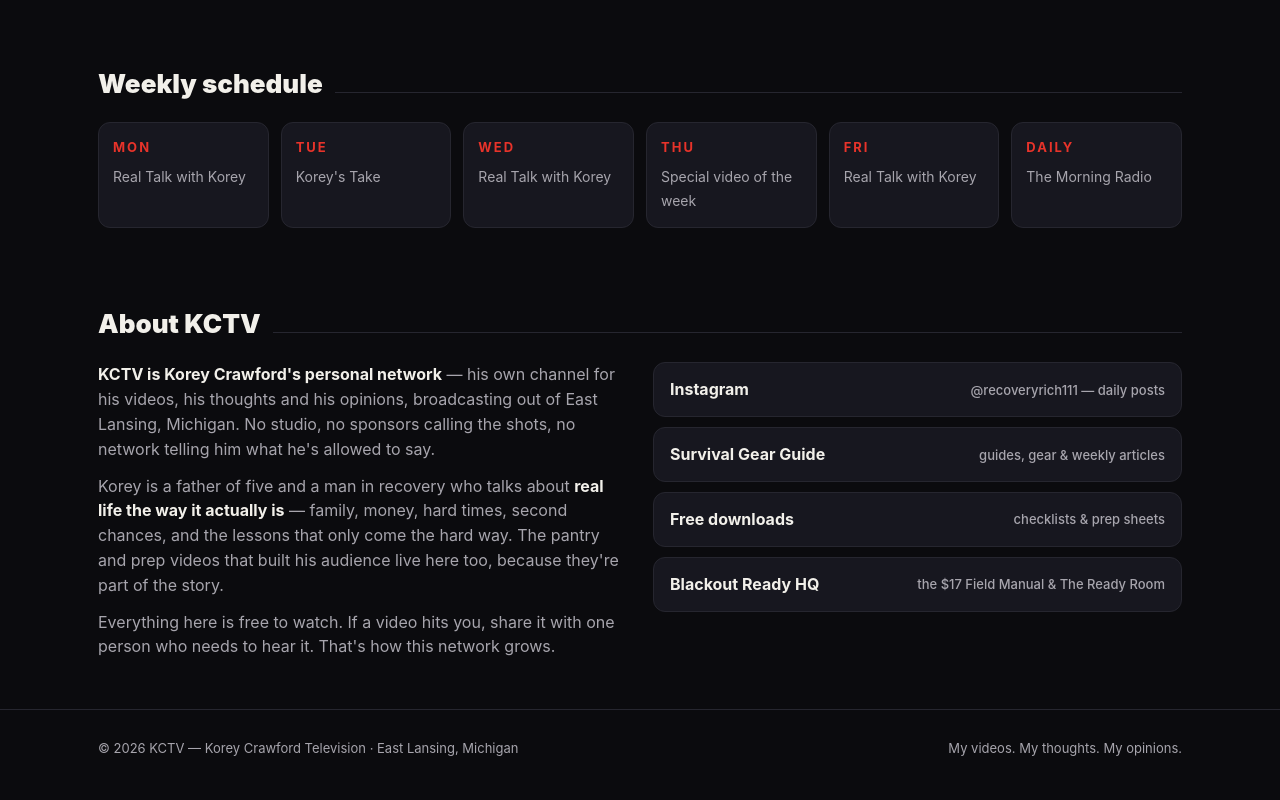
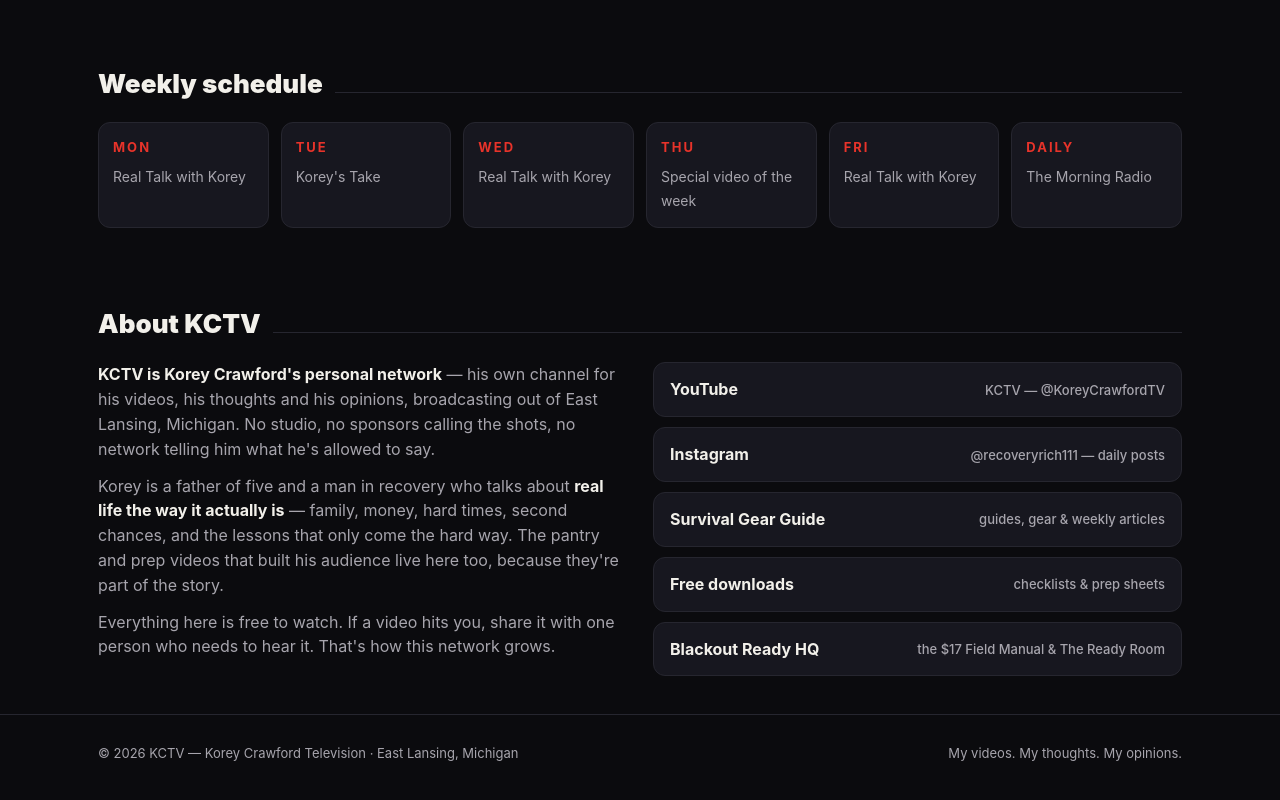
Before and after one commit to Mrrecoveryrich/kctv, a plain HTML site: page index.html in a window 1280 px wide. Shown: the part 2274-3074 px from the top of the page. Drawn offline with Linux system fonts and the light colour scheme.

Commit message:
Deploy KCTV network site

```diff
--- a/index.html
+++ b/index.html
@@ -247,6 +247,7 @@
         <p>Everything here is free to watch. If a video hits you, share it with one person who needs to hear it. That's how this network grows.</p>
       </div>
       <div class="links">
+        <a href="https://www.youtube.com/@KoreyCrawfordTV" target="_blank" rel="noopener">YouTube <span>KCTV — @KoreyCrawfordTV</span></a>
         <a href="https://www.instagram.com/recoveryrich111" target="_blank" rel="noopener">Instagram <span>@recoveryrich111 — daily posts</span></a>
         <a href="https://mrrecoveryrich.github.io/survival-gear-guide/" target="_blank" rel="noopener">Survival Gear Guide <span>guides, gear &amp; weekly articles</span></a>
         <a href="https://mrrecoveryrich.github.io/blackout-ready-downloads/" target="_blank" rel="noopener">Free downloads <span>checklists &amp; prep sheets</span></a>
```
